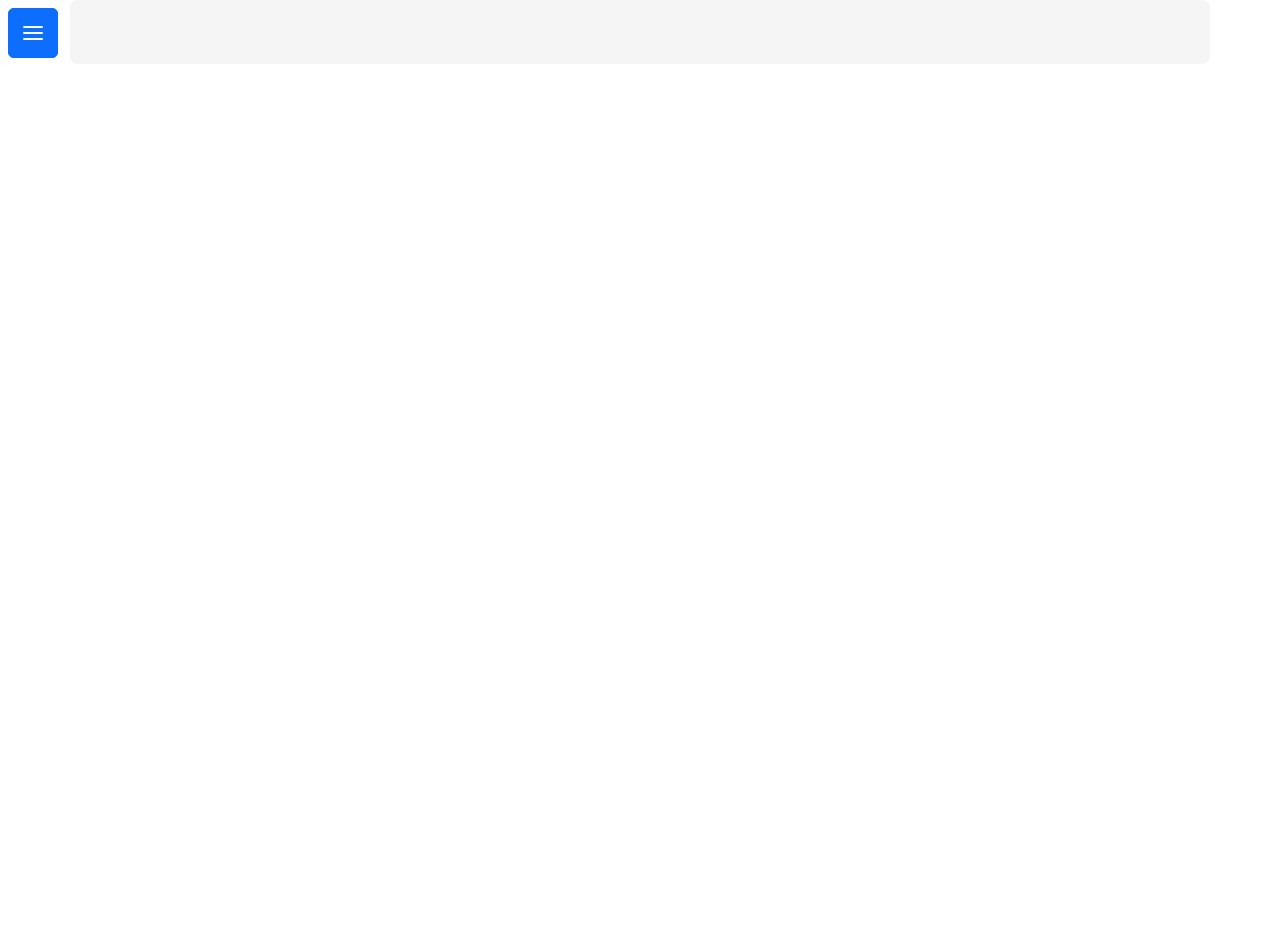
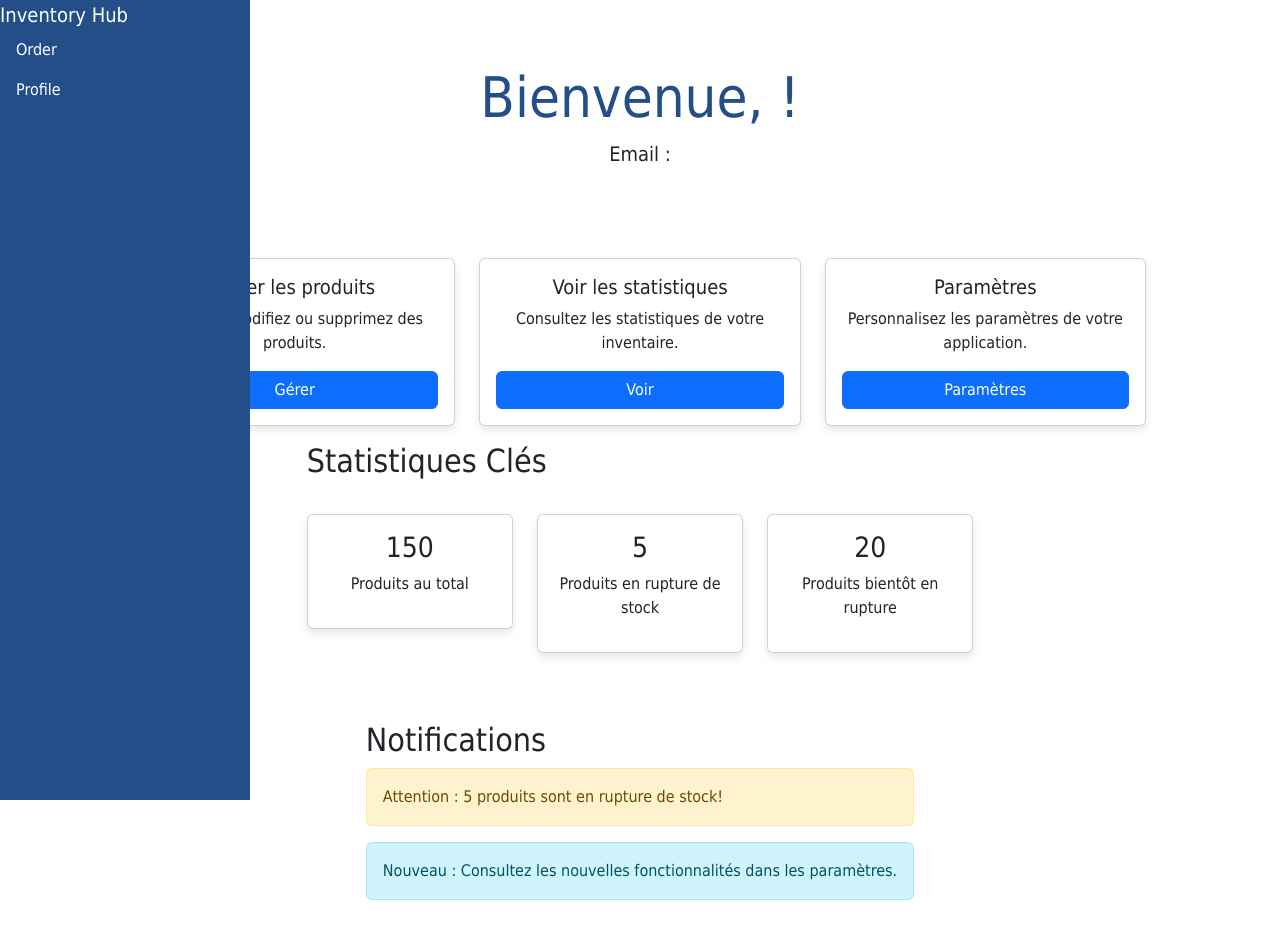
Before and after one commit to roulios44/inventoryhub_front, a Vue app: page / in a window 1280 px wide. Shown: the top 938 px of the page. Before the commit the page ends 800 px from the top, so only its background shows below. Built offline with nearby package versions, Linux system fonts and the light colour scheme.

Commit message:
saving work push to dev

```diff
--- a/src/App.vue
+++ b/src/App.vue
@@ -19,6 +19,95 @@ import HeaderComponent from './components/HeaderComponent.vue';
   align-content: center;
   justify-content: center;
   align-items: center;
+}
 
+* {
+  font-family: 'Tahoma', sans-serif;
+}
+
+body {
+  background-color: #F5F5F5 !important;
+  color: #333333;
+}
+
+.header-container {
+  background-color: #244E88;
+  color: #F5F5F5;
+}
+
+h1,
+h2,
+h3,
+h4,
+h5,
+h6 {
+  color: #244E88;
+}
+
+a {
+  color: #4D97D2;
+  text-decoration: none;
+}
+
+a:hover {
+  color: #244E88;
+}
+
+/* Boutons principaux */
+.btn-primary {
+  background-color: #244E88;
+  color: #F5F5F5;
+  border: none;
+}
+
+.btn-primary:hover {
+  background-color: #4D97D2;
+  color: #F5F5F5;
+}
+
+/* Boutons secondaires */
+.btn-secondary {
+  background-color: #007B46;
+  color: #F5F5F5;
+  border: none;
+}
+
+.btn-secondary:hover {
+  background-color: #4D97D2;
+  color: #F5F5F5;
+}
+
+/* Boutons d'alerte ou importants */
+.btn-warning {
+  background-color: #FFA500;
+  color: #333333;
+  border: none;
+}
+
+.btn-warning:hover {
+  background-color: #FF8C00;
+  color: #333333;
+}
+
+/* Sidebar (Vertical Menu) */
+.offcanvas-body {
+  background-color: #244E88;
+  color: #F5F5F5;
+}
+
+.offcanvas-body a {
+  color: #F5F5F5;
+}
+
+.offcanvas-body a:hover {
+  color: #4D97D2;
+}
+
+/* Footer */
+footer {
+  background-color: #333333;
+  color: #CCCCCC;
+  padding: 20px;
+  text-align: center;
 }
 </style>
--- a/src/components/CreateComponent.vue
+++ b/src/components/CreateComponent.vue
@@ -125,7 +125,7 @@ export default {
       }
     },
     detectedNonNative(type) {
-      const nativeTypes = ["long", "string", "integer", "boolean", "double", "float", "character", "byte", "short"]
+      const nativeTypes = ["string", "integer", "boolean", "double", "float", "character", "byte", "short"]
       return (nativeTypes.includes(type.toLowerCase()));
     }
   },
@@ -168,7 +168,6 @@ export default {
 }
 
 .container {
-  background-color: #f5f5f5;
   padding: 2rem;
   border-radius: 8px;
 }
--- a/src/components/HeaderComponent.vue
+++ b/src/components/HeaderComponent.vue
@@ -1,25 +1,31 @@
-<template v-if="!isHiddenRoute()">
-  <link rel="stylesheet" href="https://cdn.jsdelivr.net/npm/bootstrap-icons@1.11.3/font/bootstrap-icons.min.css">
-
+<template>
   <div>
-    <!-- Burger Menu Button -->
-    <button class="btn btn-primary position-fixed top-0 start-0 m-2 d-flex align-items-center justify-content-center"
+    <!-- Burger Menu Button (visible only on small screens) -->
+    <button v-if="showHeader && !isSidebarVisible"
+      class="btn btn-primary position-fixed top-0 start-0 m-2 d-flex align-items-center justify-content-center"
       type="button" data-bs-toggle="offcanvas" data-bs-target="#offcanvasExample" aria-controls="offcanvasExample"
       style="width: 50px; height: 50px;">
       <span class="navbar-toggler-icon"></span>
     </button>
 
     <!-- Sidebar (Vertical Menu) -->
-    <div class="offcanvas offcanvas-start" tabindex="-1" id="offcanvasExample" aria-labelledby="offcanvasExampleLabel"
-      ref="offcanvas">
+    <div v-if="showHeader"
+      :class="{ 'sidebar': isSidebarVisible, 'offcanvas': !isSidebarVisible, 'offcanvas-start': !isSidebarVisible }"
+      tabindex="-1" id="offcanvasExample" aria-labelledby="offcanvasExampleLabel" ref="offcanvas">
       <div class="offcanvas-header">
-        <h5 class="offcanvas-title" id="offcanvasExampleLabel">LOGO</h5>
-        <button type="button" class="btn-close" data-bs-dismiss="offcanvas" aria-label="Close"></button>
+        <h5 v-on:click="redirectHome" class="offcanvas-title mf-5" id="offcanvasExampleLabel">Inventory Hub</h5>
+        <button v-if="!isSidebarVisible" type="button" class="btn-close" data-bs-dismiss="offcanvas"
+          aria-label="Close"></button>
       </div>
       <div class="offcanvas-body">
         <ul class="nav flex-column">
-          <li v-for="service in allowedEndpoints" :key="service" class="nav-item">
-            <a class="nav-link" @click="redirectToService(service.toLowerCase())">{{ service }}</a>
+          <div v-for="service in allowedEndpoints" :key="service">
+            <li v-if="tabToExclude(service.toLowerCase())" class="nav-item">
+              <a class="nav-link" @click="redirectToService(service.toLowerCase())">{{ service }}</a>
+            </li>
+          </div>
+          <li>
+            <a class="nav-link" @click="redirectToService('order')">Order</a>
           </li>
           <li class="nav-item">
             <a class="nav-link" @click="redirectToService('profile')">Profile</a>
@@ -31,68 +37,104 @@
 </template>
 
 <script>
-import 'bootstrap/dist/js/bootstrap.bundle.min.js'
-import 'bootstrap/dist/css/bootstrap.min.css'
+import { ref, onMounted, nextTick, watch } from 'vue';
+import { useRouter, useRoute } from 'vue-router';
+import 'bootstrap/dist/js/bootstrap.bundle.min.js';
+import 'bootstrap/dist/css/bootstrap.min.css';
 import axios from 'axios';
 import Cookies from 'js-cookie';
-import { Offcanvas } from 'bootstrap';
 
 const apiUrl = import.meta.env.VITE_API_URL;
 
 export default {
-  data() {
-    return {
-      allowedEndpoints: [],
-      offcanvasInstance: null
-    };
-  },
-  methods: {
-    async getAllowedEndpoints() {
+  setup() {
+    const router = useRouter();
+    const route = useRoute();
+    const allowedEndpoints = ref([]);
+    const isSidebarVisible = ref(window.innerWidth >= 992);
+    const showHeader = ref(false);
+    let offcanvasInstance = null;
+
+    const getAllowedEndpoints = async () => {
       const headers = {
         Authorization: 'Bearer ' + Cookies.get('token'),
         'Content-Type': 'application/json',
         'Access-Control-Allow-Origin': '*'
       };
       try {
-        const req = await axios.get(apiUrl + '/secured-endpoints', {
-          headers: headers
-        });
-        this.allowedEndpoints = [...req.data];
-        this.$forceUpdate();
+        const response = await axios.get(apiUrl + '/secured-endpoints', { headers });
+        allowedEndpoints.value = response.data;
       } catch (error) {
         console.error('Failed to fetch allowed endpoints', error);
       }
-    },
-    redirectToService(service) {
-      this.$router.push(`/${service}`);
-      this.offcanvasInstance.hide();
+    };
 
+    const redirectHome = () => {
+      router.push("/")
+    }
+    const redirectToService = (service) => {
+      router.push(`/${service}`);
+      if (offcanvasInstance) {
+        offcanvasInstance.hide();
+      }
       const backdrop = document.querySelector('.offcanvas-backdrop');
       if (backdrop && backdrop.parentNode) {
         backdrop.parentNode.removeChild(backdrop);
       }
-    },
-    isHiddenRoute() {
-      return this.$route.path === '/login';
-    }
-  },
-  mounted() {
-    if (!this.isHiddenRoute() && Cookies.get('token')) {
-      this.getAllowedEndpoints();
-    }
-    this.offcanvasInstance = new Offcanvas(this.$refs.offcanvas);
-  },
-  watch: {
-    '$route'() {
-      if (!this.isHiddenRoute() && Cookies.get('token')) {
-        this.getAllowedEndpoints();
+    };
+
+    const tabToExclude = (title) => {
+      return title !== "orders";
+    };
+
+    const handleResize = () => {
+      isSidebarVisible.value = window.innerWidth >= 992;
+    };
+
+    onMounted(async () => {
+      await nextTick(); // Ensure DOM is updated
+      showHeader.value = route.path !== "/login";
+      if (showHeader.value) {
+        try {
+          const offcanvasElement = document.querySelector('#offcanvasExample');
+          if (offcanvasElement) {
+            offcanvasInstance = new bootstrap.Offcanvas(offcanvasElement);
+          }
+        } catch (error) {
+          console.error('Failed to initialize Offcanvas', error);
+        }
+        if (Cookies.get('token')) {
+          await getAllowedEndpoints();
+        }
       }
-    }
+      window.addEventListener('resize', handleResize);
+    });
+
+    watch(() => route.path, async (newPath) => {
+      showHeader.value = newPath !== '/login';
+      if (showHeader.value && Cookies.get('token')) {
+        await getAllowedEndpoints();
+      }
+    });
+
+    return {
+      allowedEndpoints,
+      isSidebarVisible,
+      showHeader,
+      redirectToService,
+      tabToExclude,
+      redirectHome,
+    };
   }
 };
 </script>
 
-<style>
+<style scoped>
+body {
+  background-color: #F5F5F5 !important;
+  color: #333333;
+}
+
 /* Stylize the burger button */
 .btn.btn-primary {
   padding: 0;
@@ -107,4 +149,41 @@ export default {
   background-size: contain;
   background-repeat: no-repeat;
 }
+
+.sidebar {
+  background-color: #244E88;
+  color: #FFFFFF;
+  width: 250px;
+  position: fixed;
+  top: 0;
+  left: 0;
+  height: 100vh;
+  overflow-y: auto;
+  z-index: 1000;
+  display: block;
+}
+
+.sidebar a {
+  color: #FFFFFF;
+}
+
+.offcanvas {
+  display: none;
+}
+
+@media (max-width: 991px) {
+  .sidebar {
+    display: none;
+  }
+
+  .offcanvas {
+    display: block;
+  }
+}
+
+@media (min-width: 992px) {
+  .btn.btn-primary {
+    display: none;
+  }
+}
 </style>
--- /dev/null
+++ b/src/components/HomeComponent.vue
@@ -0,0 +1,124 @@
+<template>
+    <div class="home-page container">
+        <!-- Section de bienvenue -->
+        <div class="welcome-section mb-5">
+            <h1 class="display-4">Bienvenue, {{ user.name }} {{ user.surname }} !</h1>
+            <p class="lead">Email : {{ user.email }}</p>
+        </div>
+
+        <!-- Section de navigation rapide -->
+        <div class="quick-nav-section row">
+            <div class="col-md-4 mb-3">
+                <div class="card text-center">
+                    <div class="card-body">
+                        <h5 class="card-title">Gérer les produits</h5>
+                        <p class="card-text">Ajoutez, modifiez ou supprimez des produits.</p>
+                        <a href="/articles" class="btn btn-primary">Gérer</a>
+                    </div>
+                </div>
+            </div>
+            <div class="col-md-4 mb-3">
+                <div class="card text-center">
+                    <div class="card-body">
+                        <h5 class="card-title">Voir les statistiques</h5>
+                        <p class="card-text">Consultez les statistiques de votre inventaire.</p>
+                        <a href="/statistics" class="btn btn-primary">Voir</a>
+                    </div>
+                </div>
+            </div>
+            <div class="col-md-4 mb-3">
+                <div class="card text-center">
+                    <div class="card-body">
+                        <h5 class="card-title">Paramètres</h5>
+                        <p class="card-text">Personnalisez les paramètres de votre application.</p>
+                        <a href="/settings" class="btn btn-primary">Paramètres</a>
+                    </div>
+                </div>
+            </div>
+        </div>
+
+        <!-- Section des statistiques clés -->
+        <div class="stats-section mb-5">
+            <h2>Statistiques Clés</h2>
+            <div class="row">
+                <div class="col-md-4">
+                    <div class="card">
+                        <div class="card-body text-center">
+                            <h3>150</h3>
+                            <p>Produits au total</p>
+                        </div>
+                    </div>
+                </div>
+                <div class="col-md-4">
+                    <div class="card">
+                        <div class="card-body text-center">
+                            <h3>5</h3>
+                            <p>Produits en rupture de stock</p>
+                        </div>
+                    </div>
+                </div>
+                <div class="col-md-4">
+                    <div class="card">
+                        <div class="card-body text-center">
+                            <h3>20</h3>
+                            <p>Produits bientôt en rupture</p>
+                        </div>
+                    </div>
+                </div>
+            </div>
+        </div>
+
+        <!-- Section des notifications -->
+        <div class="notifications-section">
+            <h2>Notifications</h2>
+            <div class="alert alert-warning" role="alert">
+                Attention : 5 produits sont en rupture de stock!
+            </div>
+            <div class="alert alert-info" role="alert">
+                Nouveau : Consultez les nouvelles fonctionnalités dans les paramètres.
+            </div>
+        </div>
+    </div>
+</template>
+
+<script>
+import Cookies from 'js-cookie';
+
+export default {
+    name: 'HomePage',
+    data() {
+        return {
+            user: {
+                name: '',
+                surname: '',
+                email: ''
+            }
+        };
+    },
+    mounted() {
+        // Récupérer le cookie et le parser
+        const userCookie = Cookies.get('user');
+        if (userCookie) {
+            this.user = JSON.parse(userCookie);
+        }
+    }
+};
+</script>
+
+<style scoped>
+.container {
+    max-width: 1200px;
+}
+
+.card {
+    box-shadow: 0 4px 8px rgba(0, 0, 0, 0.1);
+}
+
+.welcome-section {
+    text-align: center;
+}
+
+.stats-section .card {
+    margin-bottom: 20px;
+}
+</style>
--- a/src/components/ListConsultComponent.vue
+++ b/src/components/ListConsultComponent.vue
@@ -29,7 +29,7 @@
           <div v-for="entity in filteredEntities" :key="entity.id" @click="toDetails(entity.id)" class="mb-3">
             <div class="card">
               <div class="card-body">
-                <h5 class="card-title">{{ entity.name }}</h5>
+                <h5 class="card-title">{{ entity.title ? entity.title : entity.name }}</h5>
                 <p class="card-text">
                   {{ entity.description }}
                 </p>
--- a/src/components/LoginComponent.vue
+++ b/src/components/LoginComponent.vue
@@ -20,7 +20,7 @@
             </div>
           </div>
 
-          <button type="submit" class="btn btn-primary btn-block mb-4" @click="login">
+          <button type="submit" class="btn btn-primary mb-4" @click="login">
             Sign in
           </button>
         </div>
@@ -57,11 +57,15 @@ export default {
           const token = response.data.token;
           const expiresIn = response.data.expiresIn;
           const expirationDate = new Date(new Date().getTime() + expiresIn);
+          console.log(response.data)
           Cookies.set('token', token, { expires: expirationDate, secure: true, sameSite: 'Strict' });
-          localStorage.setItem("userEmail", this.email)
+          Cookies.set('user', JSON.stringify({
+            "name": response.data.name,
+            "surname": response.data.surname,
+            "email": response.data.email
+          }), { expires: expirationDate, secure: true, sameSite: 'Strict' })
           this.errorMessage = null;
-
-          this.$emit('login-success');
+          // this.$emit('login-success');
           this.$router.push('/');
         } else {
           this.errorMessage = "Erreur inattendue, veuillez réessayer.";
@@ -82,4 +86,8 @@ export default {
 .card {
   margin-top: 25px;
 }
+
+.btn-primary {
+  display: block;
+}
 </style>
--- a/src/views/HomeView.vue
+++ b/src/views/HomeView.vue
@@ -1,7 +1,14 @@
-<script setup>
-import HeaderComponent from '@/components/HeaderComponent.vue';
+<template>
+    <HomeComponent />
+</template>
+
+<script>
+import HomeComponent from '@/components/HomeComponent.vue';
+export default {
+    methods: {
+    },
+    components: {
+        HomeComponent,
+    }
+};
 </script>
-
-<template>
-    <HeaderComponent />
-</template>
--- a/src/views/LoginView.vue
+++ b/src/views/LoginView.vue
@@ -1,11 +1,9 @@
 <template>
-  <HeaderComponent ref="header" />
   <LoginComponent @login-success="refreshHeader" />
 </template>
 
 <script>
 import LoginComponent from '@/components/LoginComponent.vue';
-import HeaderComponent from '@/components/HeaderComponent.vue';
 
 export default {
   methods: {
@@ -14,7 +12,6 @@ export default {
     }
   },
   components: {
-    HeaderComponent,
     LoginComponent
   }
 };
```
Also changed, not shown: src/assets/style.css (added).
